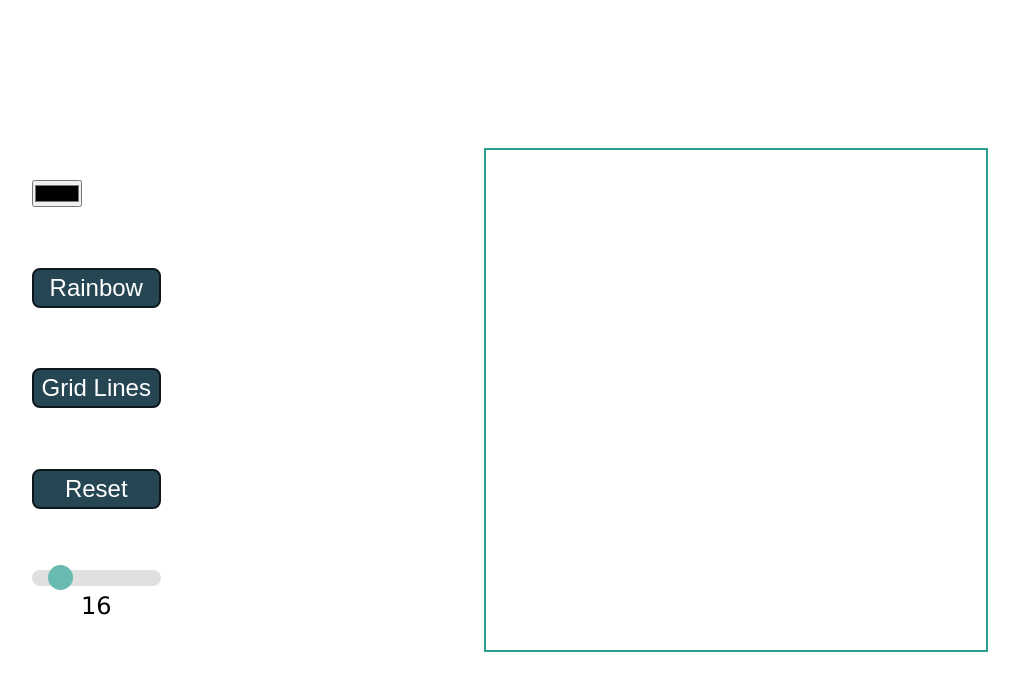
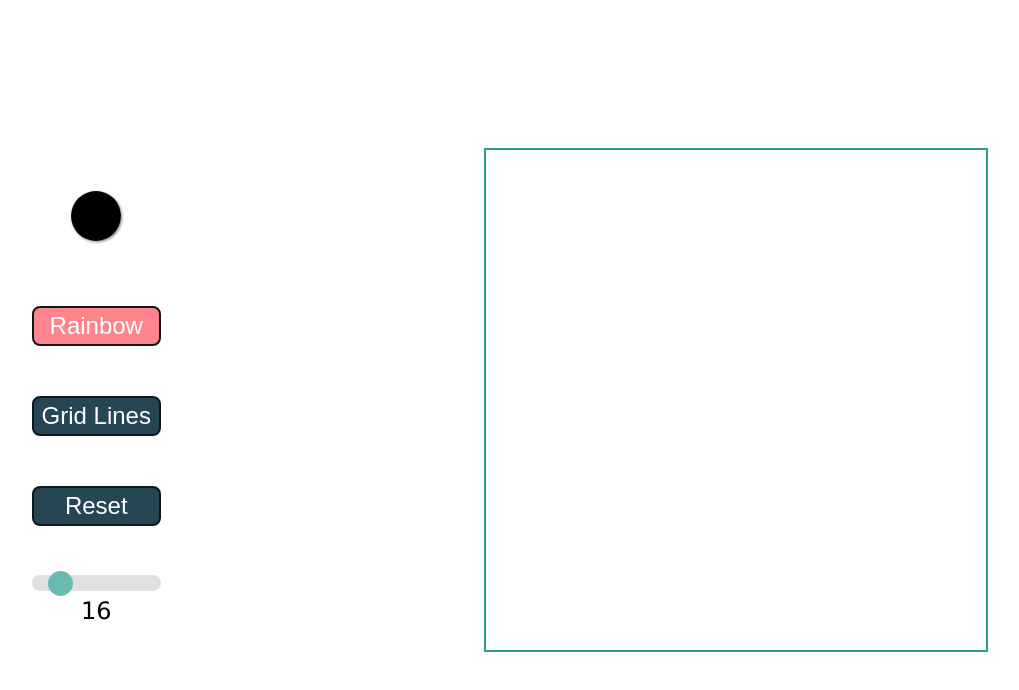
Before and after one commit to Curvu/etch-a-sketch, a plain HTML site: page index.html in a window 1280 px wide. Shown: the whole page, without its empty margins (130-1149 px from the left). Drawn offline with Linux system fonts and the light colour scheme.

Commit message:
style color input, rainbow button

```diff
--- a/style.css
+++ b/style.css
@@ -33,6 +33,7 @@ body {
     flex-direction: column;
     height: 500px;
     justify-content: space-around;
+    align-items: center;
 }
 
 .btn {
@@ -42,7 +43,9 @@ body {
     background-color: #264653;
     color: white;
     font-size: 24px;
+    width: 100%;
 }
+
 
 /* Slider */
 .slider-container {
@@ -77,3 +80,30 @@ body {
     cursor: pointer;
     border-radius: 100%;
 }
+
+/* Rainbow btn */
+.rainbowBtn {
+    background-color: #ff858d;
+}
+
+.active {
+    background-color: #afc97e;
+}
+
+/* Color Input */
+input[type="color"] {
+    padding: 0;
+    width: 150%;
+    height: 150%;
+    margin: -25%;
+}
+
+.colors {
+    overflow: hidden;
+    width: 50px;
+    height: 50px;
+    /* optional formatting below here */
+    border-radius: 50%;
+    box-shadow: 1px 1px 3px 0px grey;
+    margin: 1em;
+}
```
